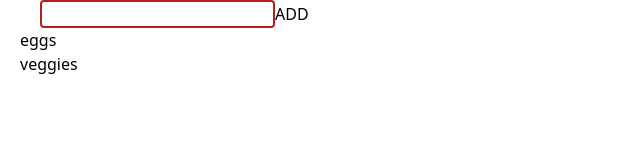
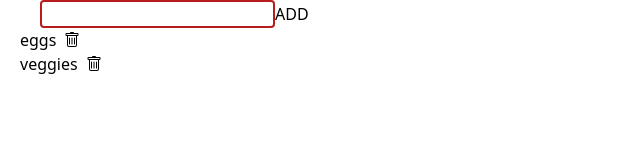
Before and after one commit to Zzohra/loginpage, a React (Vite) app: page / in a window 1280 px wide. Shown: the top 160 px of the page, without its empty margins (0-640 px from the left). Built offline with nearby package versions, Linux system fonts and the light colour scheme.

Commit message:
delete feature

```diff
--- a/package.json
+++ b/package.json
@@ -11,7 +11,8 @@
   },
   "dependencies": {
     "react": "^18.2.0",
-    "react-dom": "^18.2.0"
+    "react-dom": "^18.2.0",
+    "react-icons": "^4.12.0"
   },
   "devDependencies": {
     "@types/react": "^18.2.15",
--- a/src/components/Fav.jsx
+++ b/src/components/Fav.jsx
@@ -1,13 +1,27 @@
 import { useState } from "react"
-
+import {Bs0Square, BsTrash} from 'react-icons/bs'
 export default function Fav(props){
-
+  // const arr=[2,3,4]
+  // console.log("this is before pushing",arr)
+  // arr.push(5)
+  // console.log("this is after pushing",arr)
    const [input, setInput]=useState('')
-    const [items,setItems]=useState(['eggs','veggies'])
+   const [testInput,setTestUnput]=useState('')
+   const [items,setItems]=useState([
+    {
+      name:'eggs',
+      id:1
+    },
+    {
+      name:"veggies",
+      id:2
+    }
+   ])
     // onChange={(event)=>{
     //   setColor(event.target.value)   setItems([...items, inputText])
    function adder(){
     setItems([...items, input])
+
     setInput('')
    }
 
@@ -15,15 +29,15 @@ export default function Fav(props){
     <>
 
     <div className="ml-5">
-<input type="text" className="border-2 border-red-700 ml-5 rounded"
- onChange={(event)=>{setInput(event.target.value)}} />
-
+<input value={input} type="text" className="border-2 border-red-700 ml-5 rounded"
+ onChange={(e)=>{setInput(e.target.value)}} />
+{/* <textarea value={} className="border-2 border-black"></textarea> */}
 <button onClick={adder} >ADD</button>
 
 <ul>
   {items.map((item)=>{ return(
-<li>
-  {item}
+<li className="flex gap-2 cursor-pointer  items-center">
+  {item.name} <button><BsTrash/></button>
 </li>
   )})}
 </ul>
```
Also changed, not shown: 1 other file (tests, documents, lock files or other folders).
